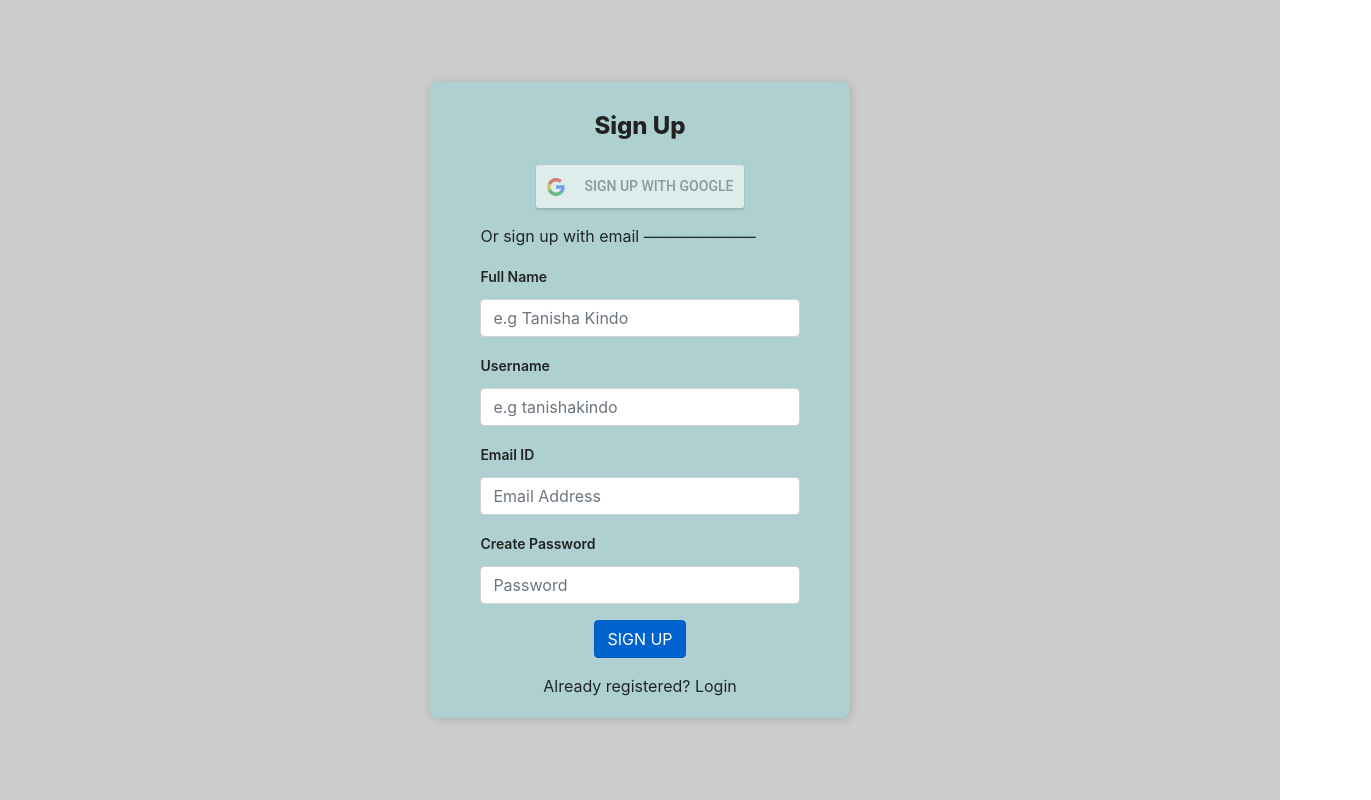
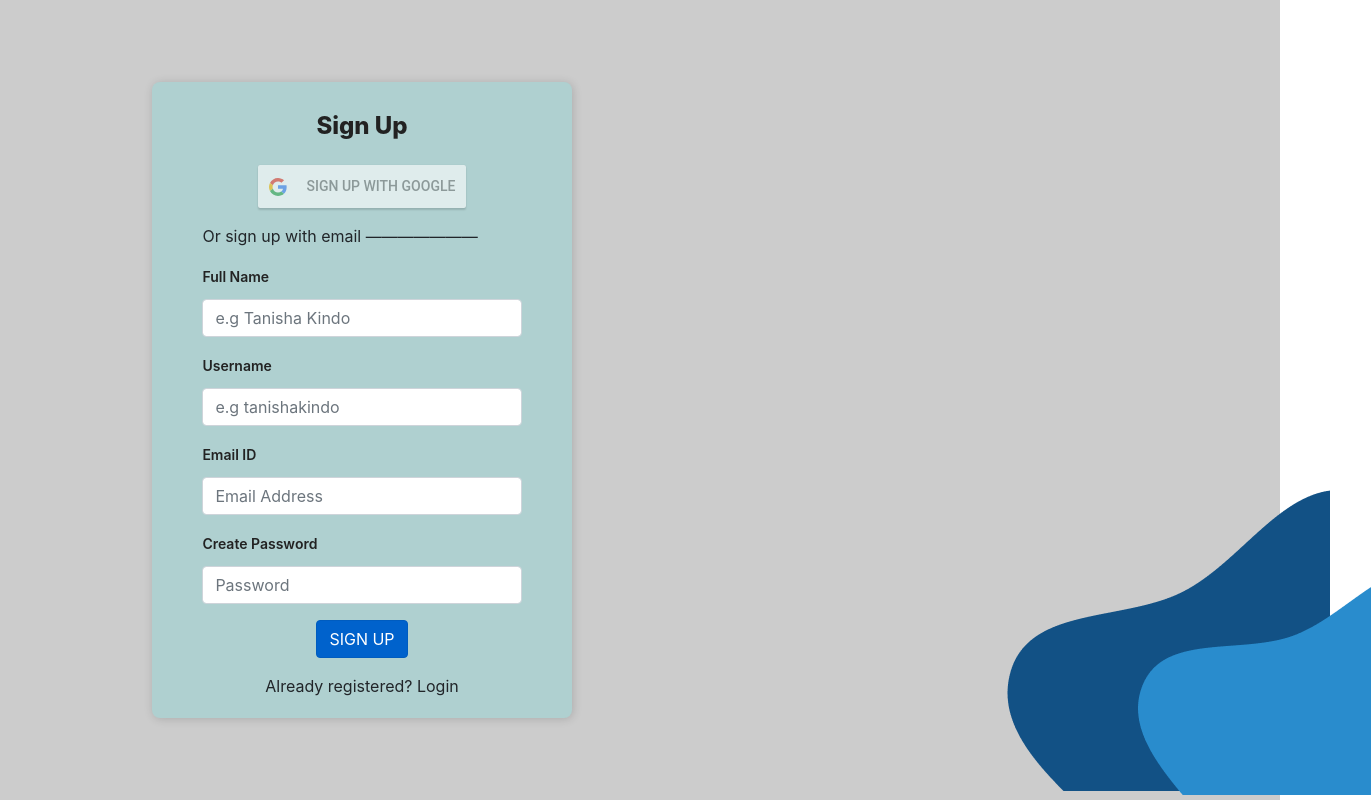
Before and after one commit to Tanisha-creator/earn_side_money, a React (Create React App) app in the folder earn_side_money/: page /auth in a window 1280 px wide. Both pictures are taken after a click on the element "Sign Up". Shown: the whole page, 1371 px wide, since content can reach past the window. Built offline with nearby package versions, Linux system fonts and the light colour scheme; no server answers.

Commit message:
added vector image

```diff
--- a/earn_side_money/src/loginPage/Auth.js
+++ b/earn_side_money/src/loginPage/Auth.js
@@ -1,5 +1,8 @@
 import React, { useState } from "react"
 import GoogleLogin from "react-google-login"
+import pic1 from "../Images/BlueVector1.png"
+import pic2 from "../Images/BlueVector2.png"
+
 
 export default function (props) {
   let [authMode, setAuthMode] = useState("signin")
@@ -123,6 +126,12 @@ export default function (props) {
           </div>
         </div>
       </form>
+      <div className="vector1">
+        <img src={pic1}/>
+      </div>
+      <div className="vector2">
+        <img src={pic2}/>
+      </div>
     </div>
   )
 }
--- a/earn_side_money/src/loginPage/Login.css
+++ b/earn_side_money/src/loginPage/Login.css
@@ -1,4 +1,6 @@
-
+  body{
+    overflow: hidden;
+  }
   .Auth-form-container {
     background-color: #CCCCCC;
     display: flex;
@@ -47,3 +49,14 @@
     justify-content: center;
     padding-bottom: 16px;
   }
+
+  .vector1{
+    position: relative;
+    left: 34%;
+    top: 30%;
+  }
+  .vector2{
+    position: relative;
+    left: 19%;
+    top: 35%;
+  }
```
Also changed, not shown: earn_side_money/src/Images/BlueVector1.png (added), earn_side_money/src/Images/BlueVector2.png (added).
